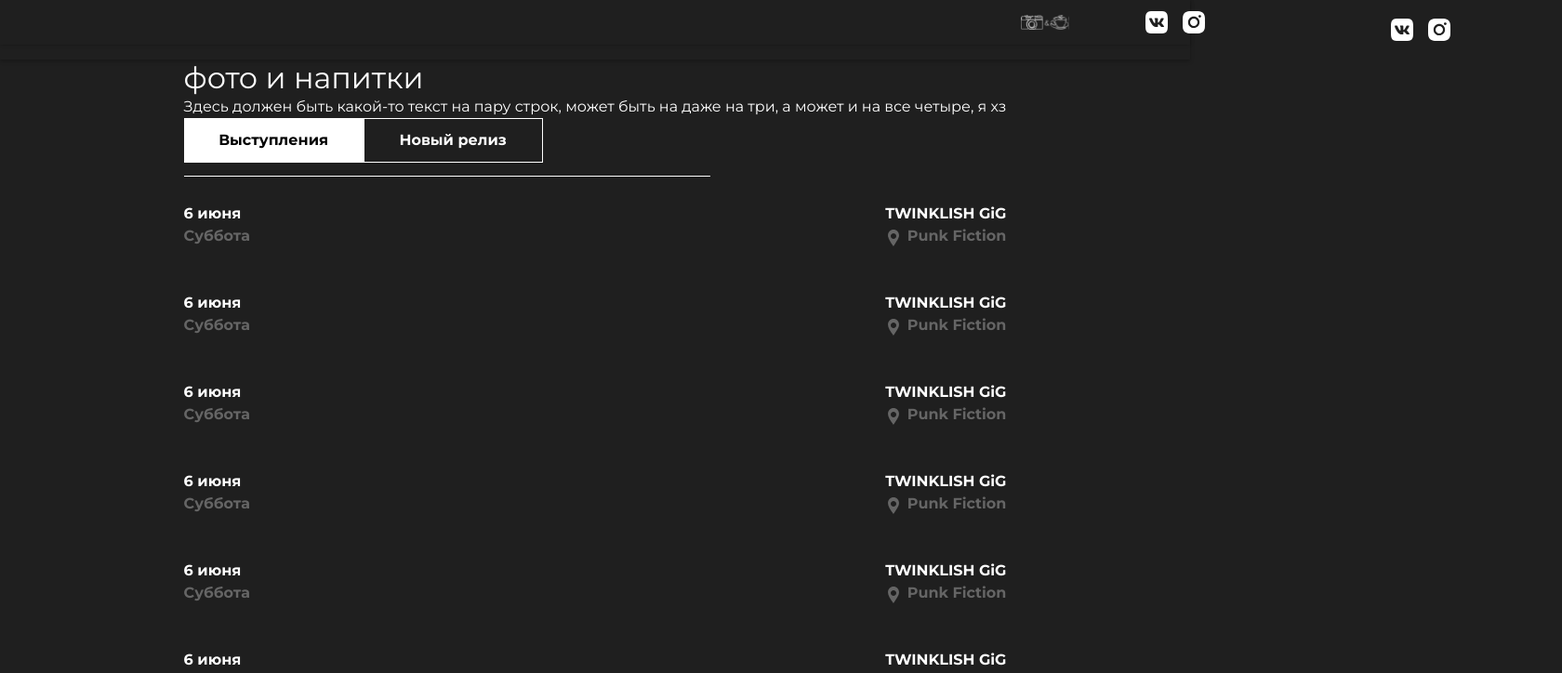
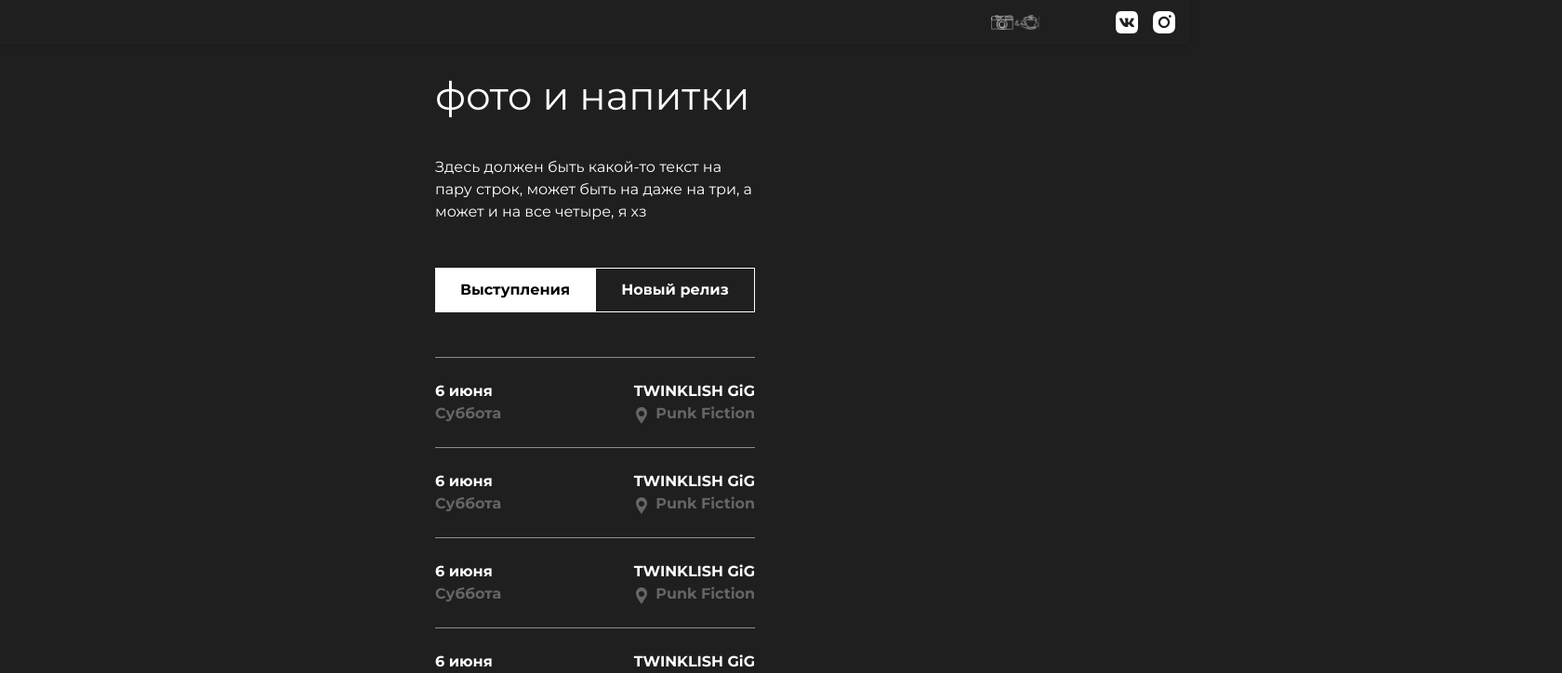
Before and after one commit to makridenko/pad-site, a React (Create React App) app in the folder client/: page / in a window 1280 px wide. Shown: the top 724 px of the page at 93% size, 1680 px wide, since content can reach past the window. Built offline with nearby package versions, Linux system fonts and the light colour scheme; some icons are missing.

Commit message:
add newRelease page;

```diff
--- a/client/src/components/Main/Main.js
+++ b/client/src/components/Main/Main.js
@@ -1,5 +1,5 @@
 /* React */
-import React from 'react';
+import React, { Fragment, useEffect, useState } from 'react';
 
 /* Styles */
 import styled from 'styled-components';
@@ -8,10 +8,12 @@ import styled from 'styled-components';
 import Events from './Events';
 import Title from './Title';
 import Text from './Text';
+import NewReleaseCover from './NewReleaseCover';
+import NewReleaseInfo from './NewReleaseInfo';
+import { InfoTitle, InfoContent } from './NewReleaseInfo';
 
 /* UI-Kit */
 import { device } from '../../ui-kit/css-devices';
-import { ReactComponent as Line } from '../../ui-kit/line.svg';
 import { Button } from '../../ui-kit/Button';
 
 /* Styled Components */
@@ -38,7 +40,7 @@ const LeftContainer = styled.div`
     }
 
     @media ${device.mobile} {
-        width: 100%;
+        width: 344px;
     }
 `;
 
@@ -48,7 +50,7 @@ const RightContainer = styled.div`
     }
 
     @media ${device.mobile} {
-        width: 100%;
+        width: 344px;
     }
 `;
 
@@ -65,21 +67,86 @@ const ButtonsContainer = styled.div`
 `;
 
 
+const getWindowWidth = () => {
+    const { innerWidth: width } = window;
+    return {
+        width,
+    };
+};
+
+const useWindowWidth = () => {
+    const [windowWidth, setWindowWidth] = useState(getWindowWidth());
+
+    useEffect(() => {
+        const handleResize = () => {
+            setWindowWidth(getWindowWidth());
+        }
+
+        window.addEventListener('resize', handleResize);
+        return () => window.removeEventListener('resize', handleResize);
+    }, []);
+
+    return windowWidth;
+};
+
+
 const Main = () => {
+
+    // Hook for change page content
+    const [isNewRelease, setNewRelease] = useState(false);
+
+    // Get user screen width
+    const { width } = useWindowWidth();
+
+    const mobileScreen = width < 1440;
+
     return (
         <StyledMain>
             <LeftContainer>
-                <Title text={'фото и напитки'} />
-                <Text
-                    text={'Здесь должен быть какой-то текст на пару строк, может быть на даже на три, а может и на все четыре, я хз'}
-                />
+                {isNewRelease && !mobileScreen ?
+                    <NewReleaseCover
+                        src={'https://sun9-15.userapi.com/impg/c857216/v857216810/100990/KBndW950a6k.jpg?size=2160x2160&quality=96&sign=2026cfd599af1392a531791d1ad83e26&type=album'}
+                    />
+                    :
+                    <Fragment>
+                        <Title text={'фото и напитки'} />
+                        <Text
+                            text={'Здесь должен быть какой-то текст на пару строк, может быть на даже на три, а может и на все четыре, я хз'}
+                        />
+                    </Fragment>
+                }
             </LeftContainer>
             <RightContainer>
                 <ButtonsContainer>
-                    <Button active={true} text={'Выступления'} />
-                    <Button text={'Новый релиз'} />
+                    <Button
+                        active={isNewRelease ? false : true}
+                        text={'Выступления'}
+                        onClick={() => setNewRelease(false)}
+                    />
+                    <Button
+                        active={isNewRelease ? true : false}
+                        text={'Новый релиз'}
+                        onClick={() => setNewRelease(true)}
+                    />
                 </ButtonsContainer>
-                <Events />
+                {isNewRelease ?
+                    <Fragment>
+                        {mobileScreen ?
+                            <Fragment>
+                                <InfoTitle />
+                                <NewReleaseCover
+                                    src={'https://sun9-15.userapi.com/impg/c857216/v857216810/100990/KBndW950a6k.jpg?size=2160x2160&quality=96&sign=2026cfd599af1392a531791d1ad83e26&type=album'}
+                                />
+                                <InfoContent />
+                            </Fragment>
+                            :
+                            <Fragment />
+                        }
+                        <NewReleaseInfo />
+                    </Fragment>
+                    :
+                    <Events />
+                }
             </RightContainer>
         </StyledMain>
     );
--- /dev/null
+++ b/client/src/components/Main/NewReleaseCover.js
@@ -0,0 +1,47 @@
+/* React */
+import React from 'react';
+
+/* Styles */
+import styled from 'styled-components';
+
+/* UI-Kit */
+import { device } from '../../ui-kit/css-devices';
+
+/* Styled Components */
+const CoverContainer = styled.div`
+    width: 100%;
+    display: flex;
+    justify-content: center;
+    align-items: center;
+
+    @media ${device.desktop} {
+        margin-top: 96px;
+    }
+
+    @media ${device.mobile} {
+        margin-top: 24px;
+    }
+`;
+
+const StyledCover = styled.img`
+    @media ${device.desktop} {
+        width: 262px;
+        height: 262px;
+    }
+
+    @media ${device.mobile} {
+        width: 343px;
+        height: 343px;
+    }
+`;
+
+
+const NewReleaseCover = ({src}) => {
+    return (
+        <CoverContainer>
+            <StyledCover src={src} />
+        </CoverContainer>
+    )
+};
+
+export default NewReleaseCover;
--- /dev/null
+++ b/client/src/components/Main/NewReleaseInfo.js
@@ -0,0 +1,136 @@
+/* React */
+import React from 'react';
+
+/* Styles */
+import styled from 'styled-components';
+
+/* UI-Kit */
+import { device } from '../../ui-kit/css-devices';
+import { Button } from '../../ui-kit/Button';
+import { ReactComponent as ArrowRight } from '../../ui-kit/arrow-right.svg';
+
+/* Styled Components */
+const NewReleaseContainer = styled.div`
+    width: 600px;
+    border-top: 1px solid white;
+    margin-top: 48px;
+    display: flex;
+    flex-direction: column;
+
+    @media ${device.mobile} {
+        display: none;
+    }
+`;
+
+const InfoTitleContainer = styled.div`
+    @media ${device.desktop} {
+        margin-top: 46px;
+    }
+
+    @media ${device.mobile} {
+        margin-top: 48px;
+    }
+`;
+
+const Title = styled.p`
+    margin: 0;
+    color: #656565;
+    font-family: Montserrat;
+    font-weight: 400;
+    font-size: 16px;
+    line-height: 24px;
+    letter-spacing: -5%;
+`;
+
+const ReleaseTitle = styled.h1`
+    margin: 0;
+    font-family: Montserrat;
+    letter-spacing: -5%;
+    color: #FFFFFF;
+
+    @media ${device.desktop} {
+        font-weight: 500;
+        font-size: 48px;
+        line-height: 72px;
+    }
+
+    @media ${device.mobile} {
+        font-weight: 400;
+        font-size: 31px;
+        line-height: 48px;
+    }
+`;
+
+const ContentContainer = styled.div`
+    @media ${device.desktop} {
+        margin-top: 24px;
+    }
+
+    @media ${device.mobile} {
+        margin-top: 41px;
+    }
+`;
+
+const Content = styled.p`
+    font-family: Montserrat;
+    font-weight: 400;
+    font-size: 16px;
+    line-height: 24px;
+    letter-spacing: -5%;
+    color: #FFFFFF;
+`;
+
+const ButtonContainer = styled.div`
+    display: flex;
+    width: 100%;
+
+    @media ${device.desktop} {
+        flex-direction: row-reverse;
+        margin-top: 72px;
+    }
+
+    @media ${device.mobile} {
+        flex-direction: row;
+        margin-top: 48px;
+        margin-bottom: 73px;
+    }
+`;
+
+export const InfoTitle = () => {
+    return (
+        <InfoTitleContainer>
+            <Title>Альбом</Title>
+            <ReleaseTitle>фото и напитки 2020</ReleaseTitle>
+        </InfoTitleContainer>
+    );
+};
+
+export const InfoContent = () => {
+    return (
+        <ContentContainer>
+            <Content>
+                Описательный текст про содержание альбома описательный текст
+                про содержание альбома описательный текст про содержание альбома
+                описательный текст про содержание альбома  описательный текст
+                про содержание альбома
+            </Content>
+            <ButtonContainer>
+                <Button
+                    svg={<ArrowRight />}
+                    text={'Подробнее'}
+                />
+            </ButtonContainer>
+        </ContentContainer>
+    );
+};
+
+const NewReleaseInfo = () => {
+    return (
+        <NewReleaseContainer>
+            <InfoTitle />
+            <InfoContent />
+        </NewReleaseContainer>
+    );
+};
+
+export default NewReleaseInfo;
--- a/client/src/components/NavbarMobile/NavbarMobile.js
+++ b/client/src/components/NavbarMobile/NavbarMobile.js
@@ -70,6 +70,7 @@ const MenuContainer = styled.div`
     padding-top: 39px;
     display: flex;
     flex-direction: column;
+    margin-top: ${props => props.openMenu ? '0' : '-100%'};
 `;
 
 const SectionContainer = styled.div`
--- a/client/src/containers/Footer/Footer.js
+++ b/client/src/containers/Footer/Footer.js
@@ -72,7 +72,7 @@ const Footer = () => {
                     <p>2021 Фото и напитки</p>
                 </CopyrightContainer>
                 <DevelopersContainer>
-                    <p><a href='#'>Разработка</a> и <a href='#'>дизайн</a></p>
+                    <p><a href='https://vk.com/makridos'>Разработка</a> и <a href='https://vk.com/id109156712'>дизайн</a></p>
                 </DevelopersContainer>
             </FooterContentContainer>
         </StyledFooter>
--- a/client/src/index.css
+++ b/client/src/index.css
@@ -1,4 +1,4 @@
-@import url('https://fonts.googleapis.com/css?family=Montserrat:700,400');
+@import url('https://fonts.googleapis.com/css?family=Montserrat:700,500,400');
 
 body {
   margin: 0;
--- a/client/src/ui-kit/Button.js
+++ b/client/src/ui-kit/Button.js
@@ -9,12 +9,18 @@ const StyledButton = styled.button`
     width: 193px;
     height: 48px;
     display: flex;
+    flex-direction: row;
     justify-content: center;
     align-items: center;
     background: ${props => props.active ? '#fff': 'rgba(0,0,0,0)'};
     border: 1px solid #fff;
     transition: 0.5s;
     outline: none;
+    cursor: pointer;
+
+    svg {
+        margin-left: 8px;
+    }
 
     p {
         font-family: Montserrat;
@@ -31,8 +37,9 @@ const StyledButton = styled.button`
 `;
 
 
-export const Button = ({text, active}) => (
-    <StyledButton active={active}>
+export const Button = ({text, active, onClick, svg}) => (
+    <StyledButton active={active} onClick={onClick}>
         <p>{text}</p>
+        {svg}
     </StyledButton>
 );
--- a/client/src/ui-kit/css-devices.js
+++ b/client/src/ui-kit/css-devices.js
@@ -1,4 +1,4 @@
 export const device = {
     desktop: '(min-width: 1440px)',
-    mobile: '(max-width: 767px)',
+    mobile: '(max-width: 1439px)',
 };
```
Also changed, not shown: client/src/ui-kit/arrow-right.svg (added), client/src/ui-kit/line600.svg (added).
